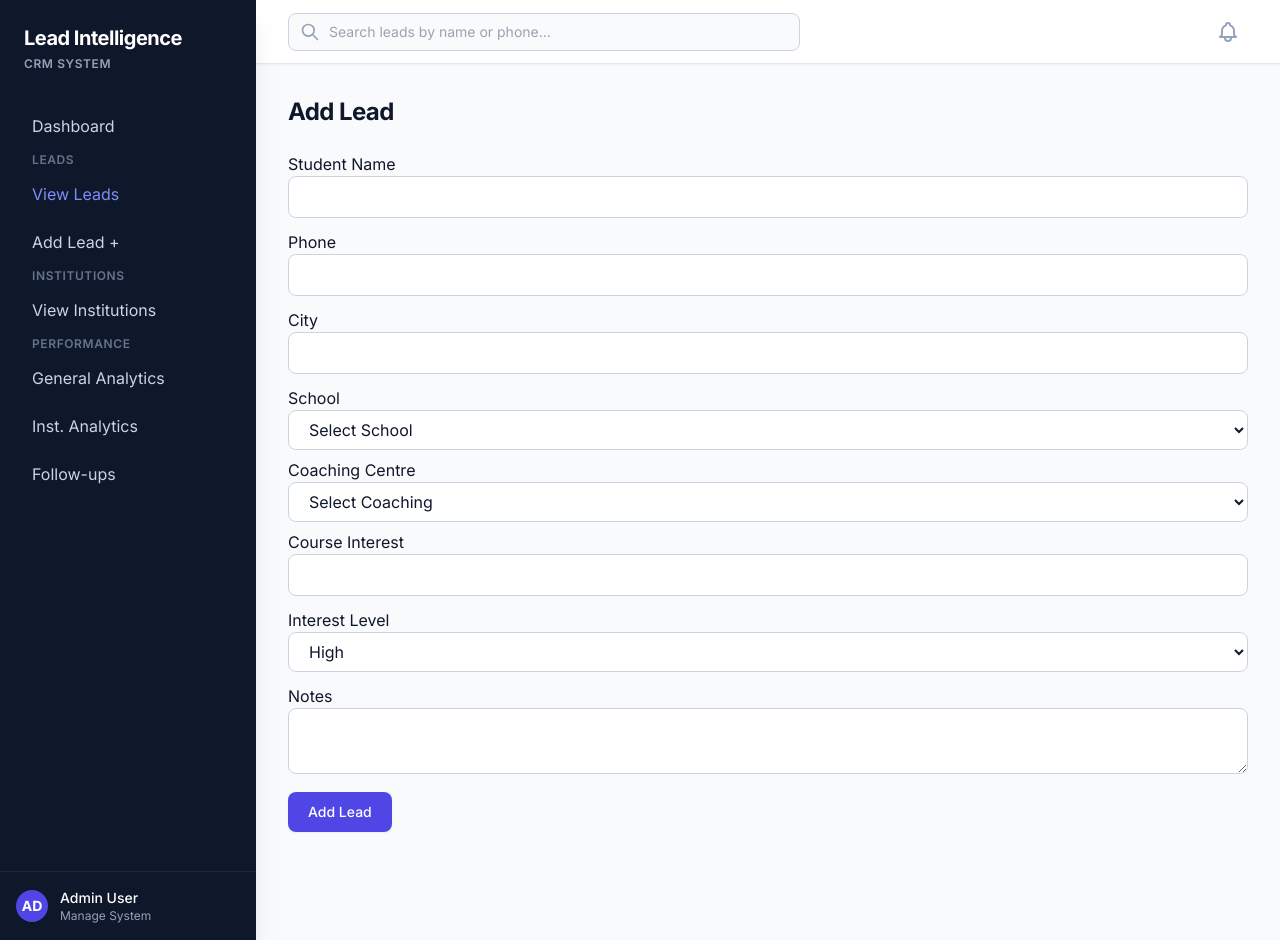
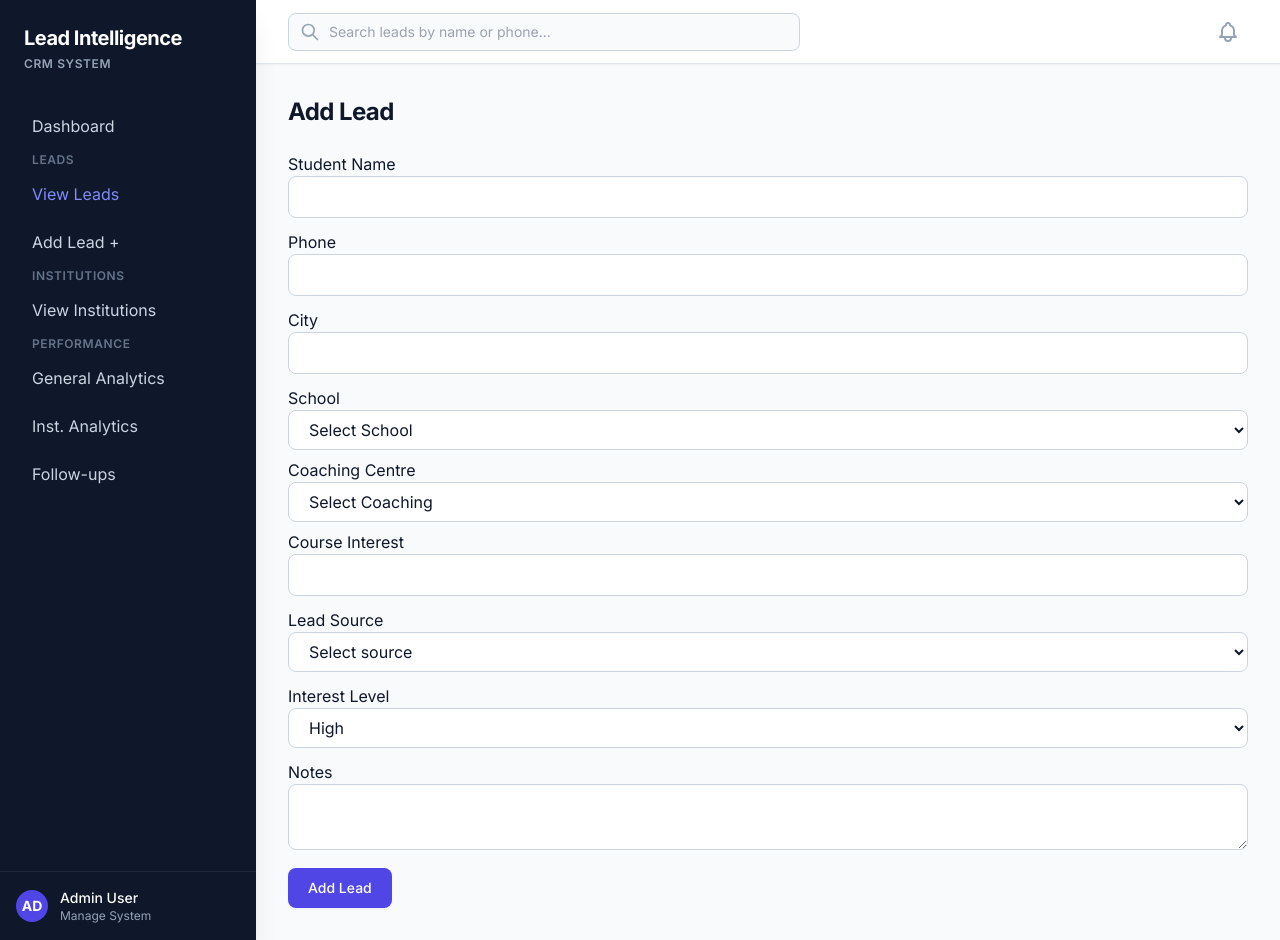
Before and after one commit to ash-csai/lead-intelligence-system, a Flask app: page /leads/add in a window 1280 px wide. Run offline with Flask 3, Linux system fonts and the light colour scheme; data that the repository does not hold is empty; some libraries are stand-ins or nearby versions.

Commit message:
feat: capture lead_source on lead creation
- Add lead_source dropdown to add_lead.html
- Persist lead_source in add_lead() INSERT
- "Leads by Source" analytics chart now has real data to group on for new leads

```diff
--- a/app.py
+++ b/app.py
@@ -284,14 +284,15 @@ def add_lead():
         school_id = normalize_form_input("school_id", request.form["school_id"])
         coaching_id = normalize_form_input("coaching_id", request.form["coaching_id"])
         course_interest = request.form["course_interest"]
+        lead_source = request.form["lead_source"]
         interest_level = normalize_form_input("interest_level", request.form["interest_level"])
         notes = request.form["notes"]
 
         db.execute("""
             INSERT INTO leads
             (student_name, phone, city, school_id, coaching_id,
-            course_interest, interest_level, notes)
-            VALUES (?, ?, ?, ?, ?, ?, ?, ?)
+            course_interest, lead_source, interest_level, notes)
+            VALUES (?, ?, ?, ?, ?, ?, ?, ?, ?)
         """, (
             student_name,
             phone,
@@ -299,6 +300,7 @@ def add_lead():
             school_id,
             coaching_id,
             course_interest,
+            lead_source,
             interest_level,
             notes
         ))
--- a/templates/add_lead.html
+++ b/templates/add_lead.html
@@ -51,6 +51,19 @@
 </div>
 
 <div class="mb-3">
+<label>Lead Source</label>
+<select name="lead_source" class="w-full px-4 py-2 border border-slate-300 rounded-lg focus:outline-none focus:ring-2 focus:ring-indigo-500 focus:border-indigo-500 bg-white transition-colors">
+<option value="">Select source</option>
+<option value="Website">Website</option>
+<option value="Referral">Referral</option>
+<option value="Walk-in">Walk-in</option>
+<option value="Social Media">Social Media</option>
+<option value="Advertisement">Advertisement</option>
+<option value="Other">Other</option>
+</select>
+</div>
+
+<div class="mb-3">
 <label>Interest Level</label>
 
 <select name="interest_level" class="w-full px-4 py-2 border border-slate-300 rounded-lg focus:outline-none focus:ring-2 focus:ring-indigo-500 focus:border-indigo-500 bg-white transition-colors">
```
